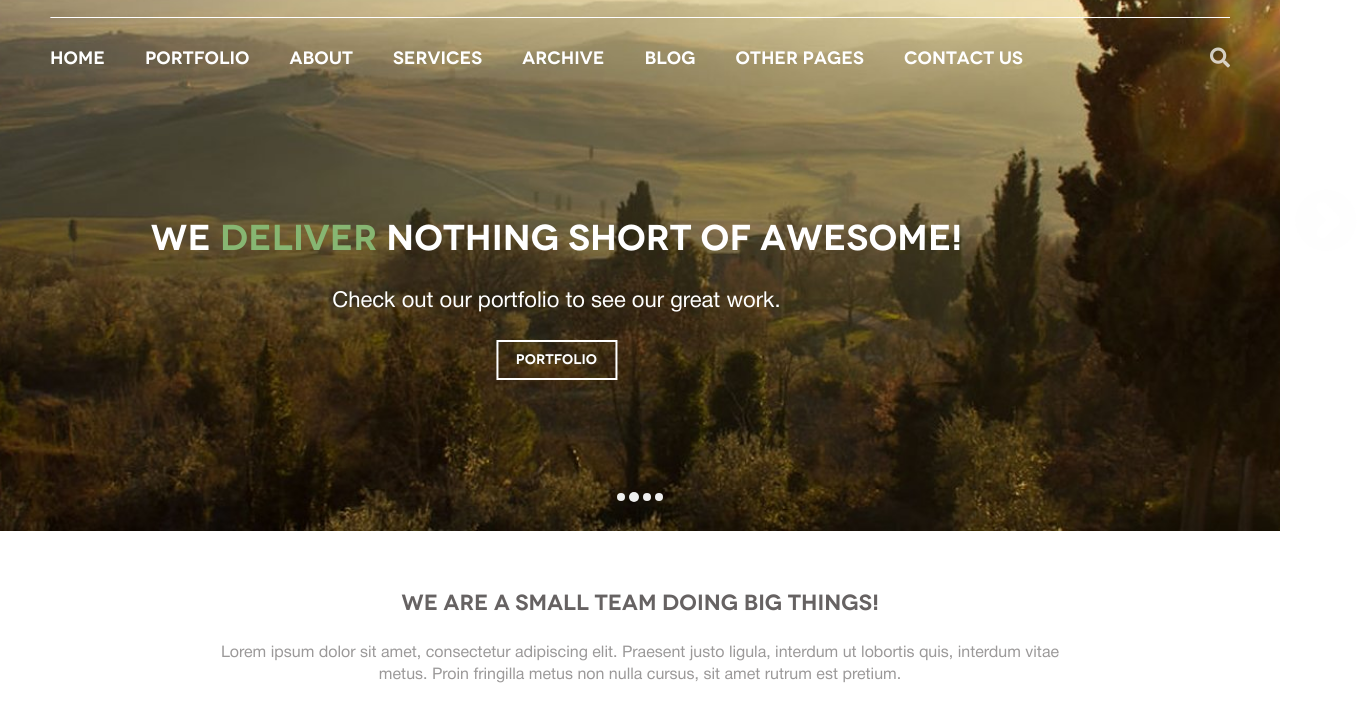
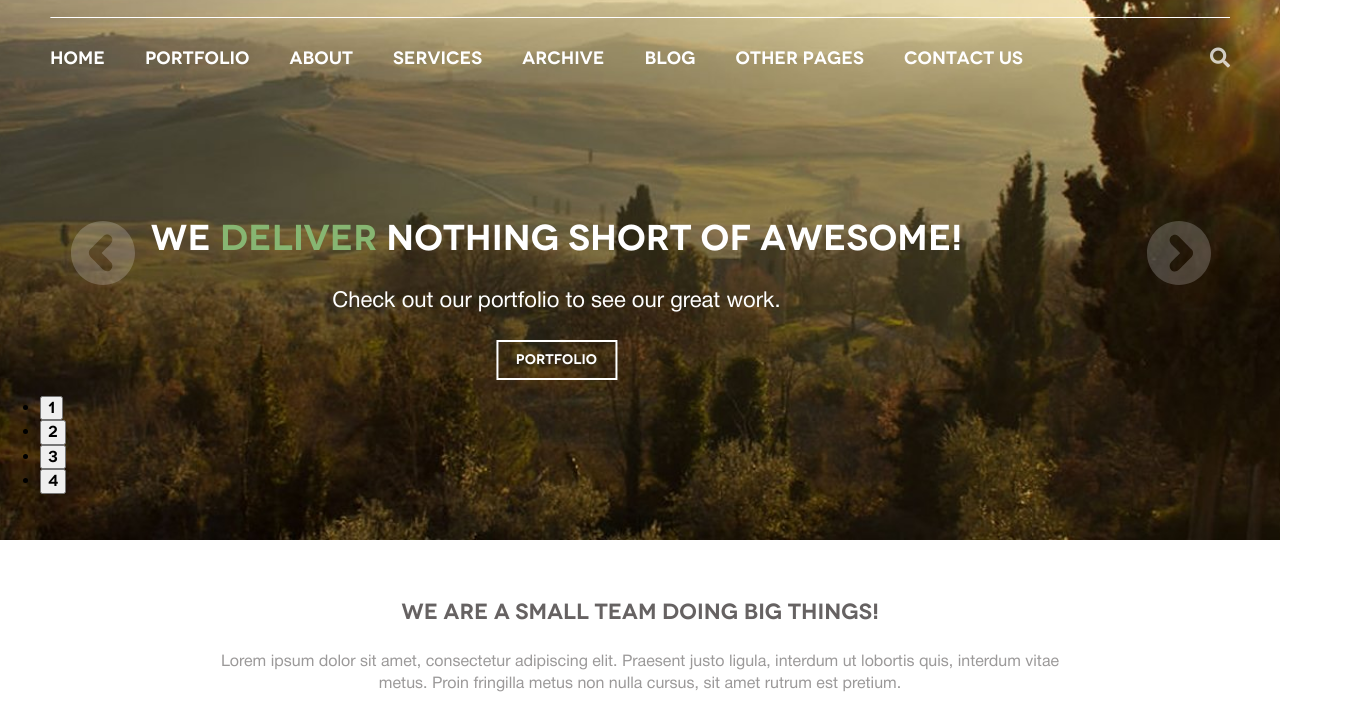
Before and after one commit to ARKobelkov/Deliver, a website: page src/index.html in a window 1280 px wide. Shown: the part 99-800 px from the top of the page, 1358 px wide, since content can reach past the window. Drawn offline with nearby package versions, Linux system fonts and the light colour scheme.

Commit message:
Исправил сликслайдер,нужно еще исправить dots

```diff
--- a/src/index.html
+++ b/src/index.html
@@ -12,7 +12,7 @@
 	<link rel="stylesheet" href="css/style.min.css">
 </head>
 <body>
-	<section class="home">
+	<section class="home" id="home">
 		<div class="container">
 			<header class="header">
 				<a href="#" class="header__logo">Deliver
@@ -161,7 +161,7 @@
 						Saskatoon, Saskatchewan
 						Canada S7K 2N5</address>
 					<a href="#" class="footer__email">info@deliver.ca</a>
-					<a href="tel:"13062223456" class="footer__phone">1.306.222.3456</a>
+					<a href="tel:13062223456" class="footer__phone">1.306.222.3456</a>
 				</div>
 
 				<div class="footer__links">
--- a/src/js/script.js
+++ b/src/js/script.js
@@ -4,8 +4,10 @@ $(document).ready(function(){
 		speed: 1200,
 		autoplay: true,
 		autoplaySpeed: 5000,
-		prevArrow: '<button type="button" class="slick-prev"><img src="icons/previous.svg"></button>',
-		nextArrow: '<button type="button" class="slick-next"><img src="icons/next.svg"</button>',
+		prevArrow: '<button type="button" class="home__slick home__prev"><img src="icons/previous.svg"></button>',
+		nextArrow: '<button type="button" class="home__slick home__next"><img src="icons/next.svg"</button>',
+		appendArrows: '.home',
+		appendDots: '.home',
 		responsive: [
 			{
 				breakpoint: 992,
--- /dev/null
+++ b/src/sass/base/_media.scss
@@ -0,0 +1,13 @@
+@media (max-width: 1200px) {
+    .container {
+        padding: 0 15px;
+    }
+    .home {
+        &__carousel {
+            margin-top: 110px;
+        }
+    }
+}
+@media (max-width: 991px) {
+
+}
--- /dev/null
+++ b/src/sass/blocks/_carousel.scss
@@ -0,0 +1,90 @@
+.home {
+    &__carousel {
+        margin-top: 148px;
+    }
+    &__slick {
+        position: absolute;
+        border: none;
+        outline: none;
+        top: 50%;
+        background-color: rgba(37, 32, 32, 0);
+        opacity: 0.2;
+        transition: 0.5s all;
+        cursor: pointer;
+        width: 64px;
+        height: 64px;
+        padding: 0;
+        &:hover {
+            opacity: 1;
+        }
+    }
+    &__prev {
+        left: 70px;
+    }
+    &__next {
+        right:  70px
+    }
+}
+
+
+
+
+
+
+
+    // .slick-prev, .slick-next {
+    //     position: absolute;
+    //     transform: translate(-200%, -45%);
+    //     top: 0;
+    //     border: none;
+    //     background-color: rgba(37, 32, 32, 0);
+    //     opacity: 0.2;
+    //     transition: 0.5s all;
+    //     cursor: pointer;
+    //     width: 64px;
+    //     height: 64px;
+    //     padding: 0;
+    //     &:hover {
+    //         opacity: 1;
+    //     }
+    //     img {
+    //         width: 64px;
+    //         height: 64px;
+    //     }
+    // }
+    // .slick-next {
+    //     right: 0;
+    //     top: 0;
+    //     transform: translate(200%, -45%);
+    // }
+    // .slick-dots {
+    //     position: absolute;
+    //     display: block;
+    //     margin: 103px 0 0 0;
+    //     padding: 0;
+    //     list-style-type: none;
+    //     width: 100%;
+    //     text-align: center;
+    //     li {
+    //         position: relative;
+    //         display: inline-block;
+    //         padding: 0;
+    //         button {
+    //             padding: 0;
+    //             border: none;
+    //             border-radius: 100%;
+    //             width: 8px;
+    //             height: 8px;
+    //             margin: 0 2px;
+    //             font-size: 0;
+    //             cursor: pointer;
+    //         }
+    //     }
+    //     .slick-active {
+    //         button {
+    //             width: 16px;
+    //             height: 16px;
+    //             transition: 0.5s all;
+    //         }
+    //     }
+    // }
--- a/src/sass/blocks/_home.scss
+++ b/src/sass/blocks/_home.scss
@@ -1,4 +1,5 @@
 .home {
+	position: relative;
 	min-height: 560px;
 	background: url(../img/bg_home.jpg) center (center/cover) no-repeat;
 	padding: 40px 0 30px 0;
@@ -46,66 +47,66 @@
 			color: #87b672;
 		}
 	}
-	&__carousel {
-		margin-top: 148px;
-		.slick-prev, .slick-next {
-			position: absolute;
-			transform: translate(-200%, -45%);
-			top: 0;
-			border: none;
-			background-color: rgba(37, 32, 32, 0);
-			opacity: 0.2;
-			transition: 0.5s all;
-			cursor: pointer;
-			width: 64px;
-			height: 64px;
-			padding: 0;
-			&:hover {
-				opacity: 1;
-			}
-			img {
-				width: 64px;
-				height: 64px;
-			}
-		}
-		.slick-next {
-			right: 0;
-			top: 0;
-			transform: translate(200%, -45%);
-		}
-		.slick-dots {
-			position: absolute;
-			display: block;
-			margin: 103px 0 0 0;
-			padding: 0;
-			list-style-type: none;
-			width: 100%;
-			text-align: center;
-			li {
-				position: relative;
-				display: inline-block;
-				padding: 0;
-				button {
-					padding: 0;
-					border: none;
-					border-radius: 100%;
-					width: 8px;
-					height: 8px;
-					margin: 0 2px;
-					font-size: 0;
-					cursor: pointer;
-				}
-			}
-			.slick-active {
-				button {
-					width: 16px;
-					height: 16px;
-					transition: 0.5s all;
-				}
-			}
-		}
+	// &__carousel {
+	// 	margin-top: 148px;
+	// 	.slick-prev, .slick-next {
+	// 		position: absolute;
+	// 		transform: translate(-200%, -45%);
+	// 		top: 0;
+	// 		border: none;
+	// 		background-color: rgba(37, 32, 32, 0);
+	// 		opacity: 0.2;
+	// 		transition: 0.5s all;
+	// 		cursor: pointer;
+	// 		width: 64px;
+	// 		height: 64px;
+	// 		padding: 0;
+	// 		&:hover {
+	// 			opacity: 1;
+	// 		}
+	// 		img {
+	// 			width: 64px;
+	// 			height: 64px;
+	// 		}
+	// 	}
+	// 	.slick-next {
+	// 		right: 0;
+	// 		top: 0;
+	// 		transform: translate(200%, -45%);
+	// 	}
+	// 	.slick-dots {
+	// 		position: absolute;
+	// 		display: block;
+	// 		margin: 103px 0 0 0;
+	// 		padding: 0;
+	// 		list-style-type: none;
+	// 		width: 100%;
+	// 		text-align: center;
+	// 		li {
+	// 			position: relative;
+	// 			display: inline-block;
+	// 			padding: 0;
+	// 			button {
+	// 				padding: 0;
+	// 				border: none;
+	// 				border-radius: 100%;
+	// 				width: 8px;
+	// 				height: 8px;
+	// 				margin: 0 2px;
+	// 				font-size: 0;
+	// 				cursor: pointer;
+	// 			}
+	// 		}
+	// 		.slick-active {
+	// 			button {
+	// 				width: 16px;
+	// 				height: 16px;
+	// 				transition: 0.5s all;
+	// 			}
+	// 		}
+	// 	}
 
-	}
+	// }
 	&__title {
 		margin: 0;
 		font-size: 36px;
--- a/src/sass/style.scss
+++ b/src/sass/style.scss
@@ -16,3 +16,5 @@
 @import 'blocks/work';
 @import 'blocks/purchase';
 @import 'blocks/footer';
+@import 'blocks/carousel';
+@import 'base/media';
```
Also changed, not shown: src/css/style.min.css.
